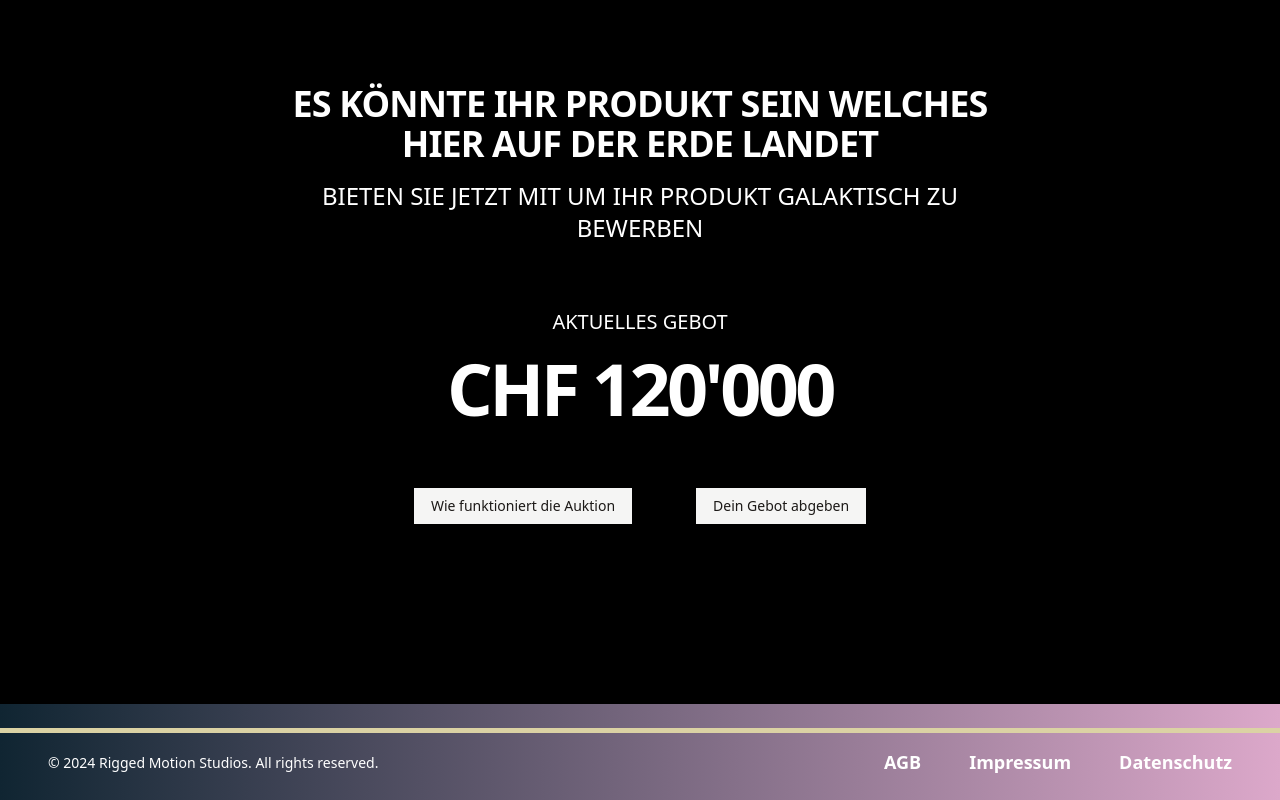
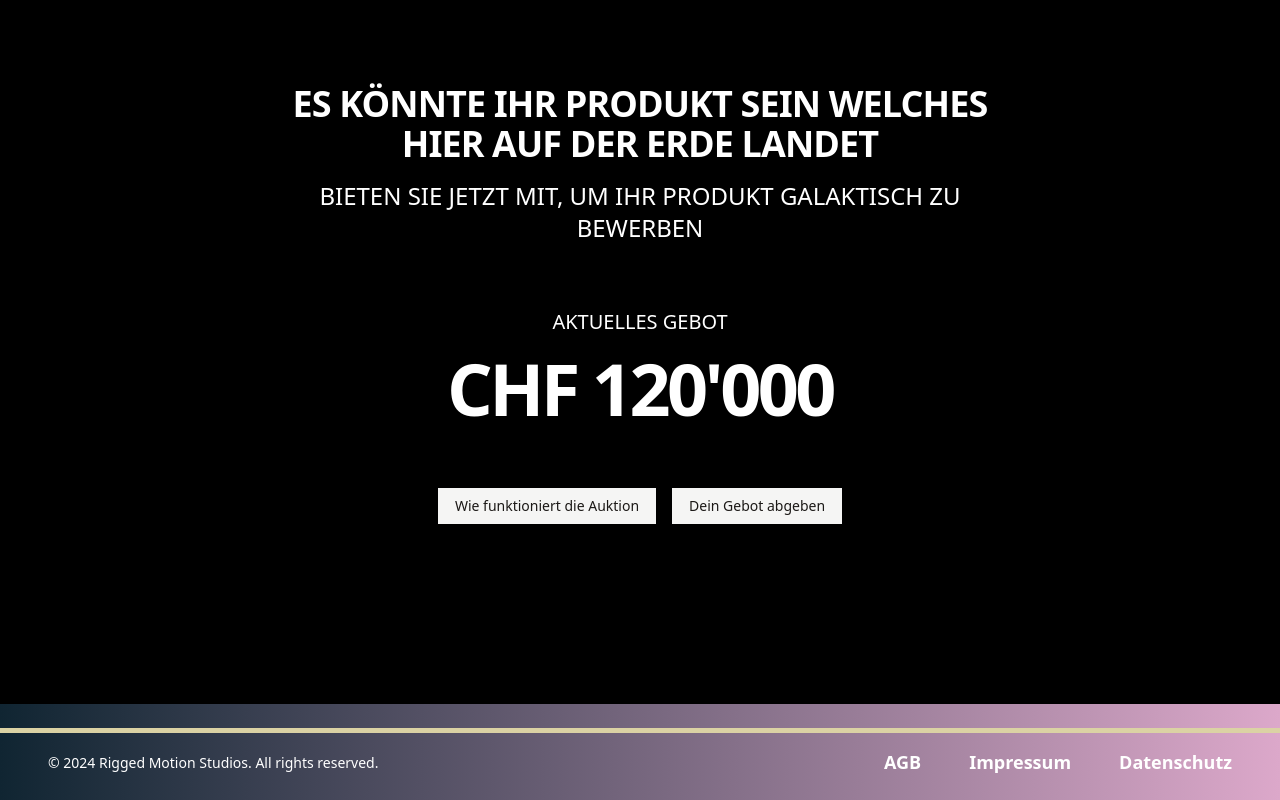
Before and after one commit to JuKa2023/rigged-motion-web, a React (Vite) app: page /auction in a window 1280 px wide. Shown: the part 2597-3397 px from the top of the page. Built offline with nearby package versions, Linux system fonts and the light colour scheme.

Commit message:
image arrangement

```diff
--- a/src/components/alternating-vertical-image-scroll.tsx
+++ b/src/components/alternating-vertical-image-scroll.tsx
@@ -51,7 +51,7 @@
             {/* Alternating images with animations */}
             <div className="relative mx-auto max-w-4xl">
                 {/* First image - Right side */}
-                <div className="h-screen flex items-center justify-end p-4">
+                <div className="h-screen flex items-center lg:justify-end sm:justify-center p-4">
                     <motion.div
                         className="w-64 aspect-[4/5]"
                         animate={{
@@ -74,7 +74,7 @@
                 </div>
 
                 {/* Second image - Left side */}
-                <div className="h-screen flex items-center justify-start p-4">
+                <div className="h-screen flex items-center lg:justify-start sm:justify-center p-4">
                     <motion.div
                         className="w-64 aspect-[4/5]"
                         animate={{
@@ -97,7 +97,7 @@
                 </div>
 
                 {/* Third image - Right side */}
-                <div className="h-screen flex items-center justify-end p-4">
+                <div className="h-screen flex items-center lg:justify-end sm:justify-center p-4">
                     <motion.div
                         className="w-64 aspect-[4/5]"
                         animate={{
--- a/src/components/auctionprice.tsx
+++ b/src/components/auctionprice.tsx
@@ -4,15 +4,17 @@
 export function Auctionpricecomponent() {
     return (
         <section className="min-h-screen bg-black text-white flex flex-col items-center justify-center px-4 py-16 space-y-16 text-center">
+            {/* Header Section */}
             <div className="space-y-4 max-w-3xl">
                 <h1 className="text-2xl md:text-3xl lg:text-4xl font-bold tracking-tight uppercase">
-                    Es könnte ihr produkt sein welches hier auf der Erde landet
+                    Es könnte ihr Produkt sein welches hier auf der Erde landet
                 </h1>
                 <p className="text-lg md:text-xl lg:text-2xl uppercase">
-                    Bieten sie jetzt mit um ihr Produkt galaktisch zu bewerben
+                    Bieten Sie jetzt mit, um Ihr Produkt galaktisch zu bewerben
                 </p>
             </div>
 
+            {/* Current Bid Section */}
             <div className="space-y-4">
                 <h2 className="text-xl uppercase">Aktuelles Gebot</h2>
                 <p className="text-5xl md:text-6xl lg:text-7xl font-bold tracking-tighter">
@@ -20,7 +22,8 @@
                 </p>
             </div>
 
-            <div className="flex flex-row gap-16 w-full max-w-2xl justify-center">
+            {/* Buttons Section */}
+            <div className="flex flex-col md:flex-row gap-4 w-full max-w-2xl justify-center items-center">
                 <Button
                     variant="secondary"
                 >
```
